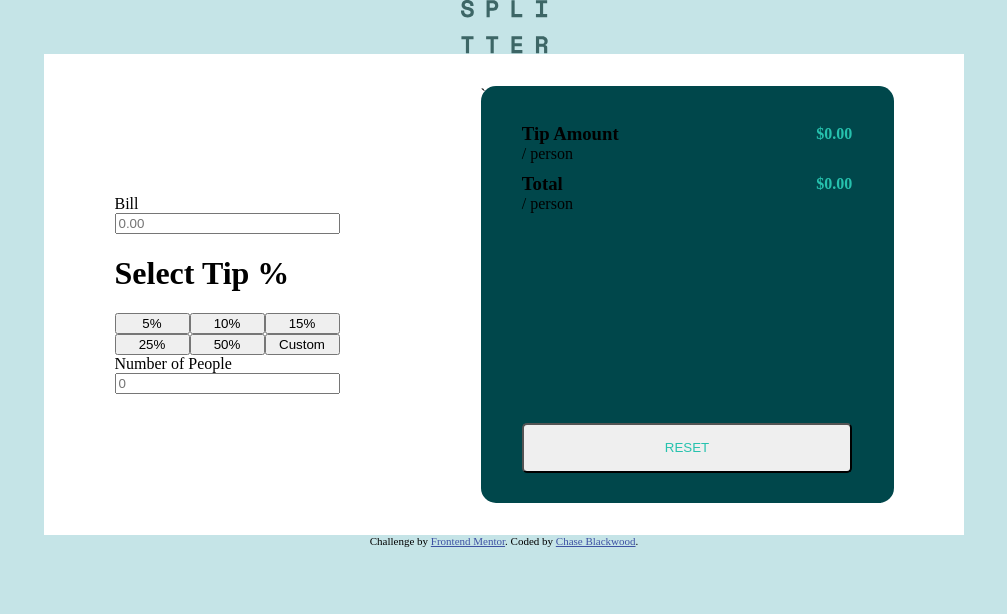
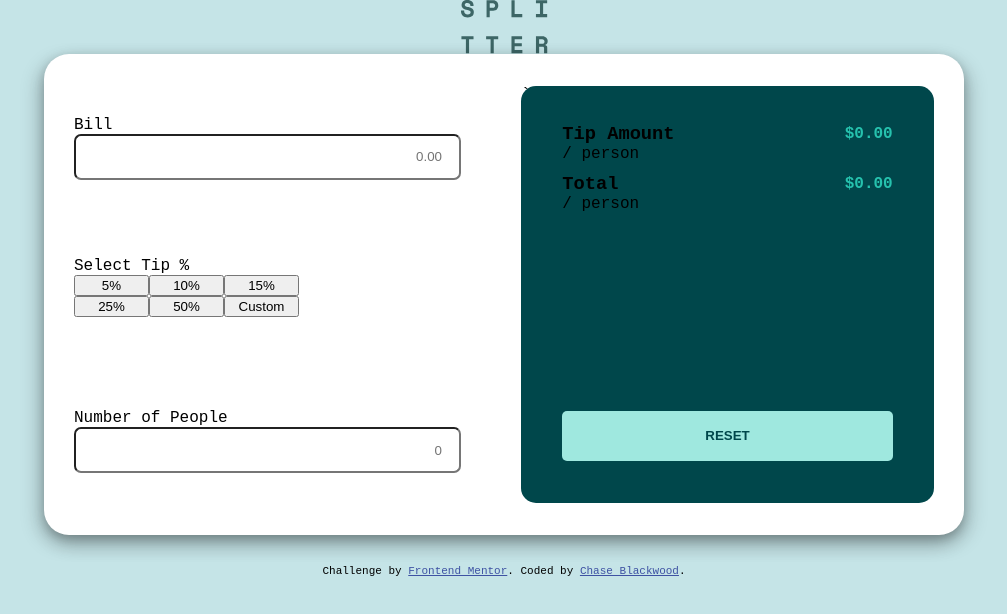
Before and after one commit to Benhemin/tip-calculator, a plain HTML site: page index.html in a window 1280 px wide. Shown: the whole page, without its empty margins (136-1143 px from the left). Drawn offline with Linux system fonts and the light colour scheme.

Commit message:
Updated styling

```diff
--- a/index.html
+++ b/index.html
@@ -22,16 +22,24 @@
          align-items: center;
          flex-direction: column;
          max-width: 25rem;
-         margin: auto;">
+         margin: auto;
+         font-family: 'Space Mono', monospace;">
   <img src="images\logo.svg" >
-  <div style="display: flex; background-color: #FFFFFF; min-height: 481px; min-width: 920px; ">
-    <div style="display: flex; flex-direction: column; margin: auto;">
-      <div style="display: flex; flex-direction: column;">
+  <div
+    style="display: flex;
+           background-color: #FFFFFF;
+           min-height: 481px;
+           min-width: 920px;
+           box-shadow: 5px 8px 20px rgba(0,0,0,0.2), -5px 8px 20px rgba(0,0,0,0.2), 0 4px 10px rgba(0,0,0,0.15);
+           border-radius: 25px;
+           margin-bottom: 30px;">
+    <div style="display: flex; flex-direction: column; margin: auto; ">
+      <div style="display: flex; flex-direction: column; ">
         <label for="billInput">Bill</label>
-        <input id="billInput"; type="number" name="billInput" placeholder="0.00">
+        <input id="billInput"; type="number" name="billInput" placeholder="0.00" style="min-height: 40px; min-width: 379px; border-radius: 7px; text-align: right;">
       </div>
-      <div style="display: flex; flex-direction: column;">
-        <h1>Select Tip %</h1>
+      <div style="display: flex; flex-direction: column; margin-top: 20%; margin-bottom: 20%;">
+        <label >Select Tip %</label>
         <div style="display: flex;">
           <button id="fivePercent">5%</button>
           <button id="tenPercent">10%</button>
@@ -43,9 +51,9 @@
           <button id="customTip">Custom</button>
         </div>
       </div>
-      <div style="display: flex; flex-direction: column;">
+      <div style="display: flex; flex-direction: column; margin-top: 15px;">
         <label for="peopleInput">Number of People</label>
-        <input id="peopleInput"; type="number" name="peopleInput" placeholder="0">
+        <input id="peopleInput" type="number" name="peopleInput" placeholder="0" style="min-height: 40px; min-width: 379px; border-radius: 7px; text-align: right;">
       </div>
     </div>
     <div
@@ -74,8 +82,16 @@
         </div>
       </div>
 
-      <div style="width: 80%; height: 12%; margin: auto; margin-top: 53%;">
-        <button style="color: #26C2AE; border-radius: 5px; height: 100%; width: 100%;" id="resetButton"> RESET </button>
+      <div style="width: 80%; height: 12%; margin: auto; margin-top: 50%;">
+        <button
+          style="color: #26C2AE;
+                 border-radius: 5px;
+                 height: 100%; width: 100%;
+                 background-color: #9FE8DF;
+                 color: #00474B;
+                 font-weight: 600;
+                 border: none;"
+                 id="resetButton"> RESET </button>
       </div>
     </div>
   </div>
```
